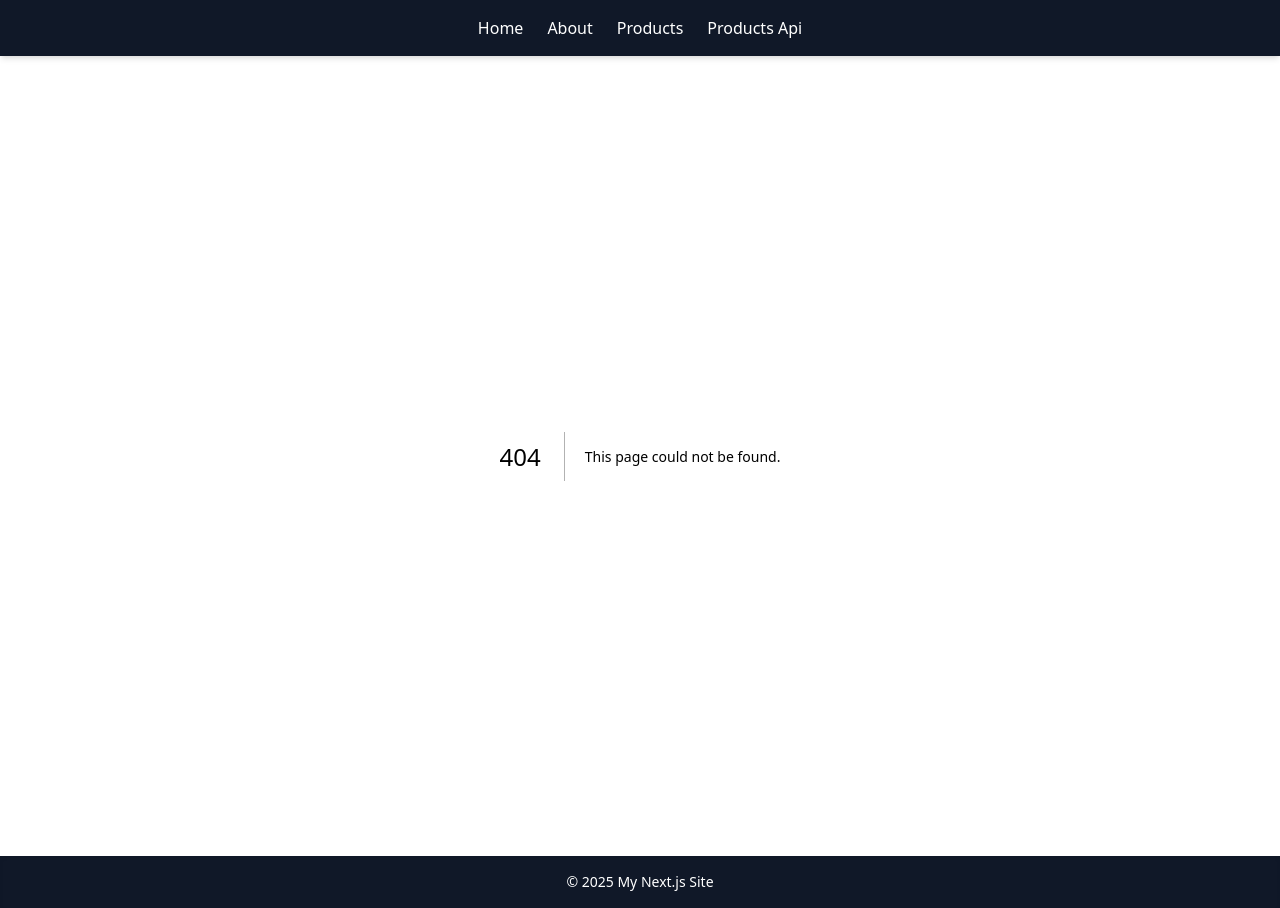
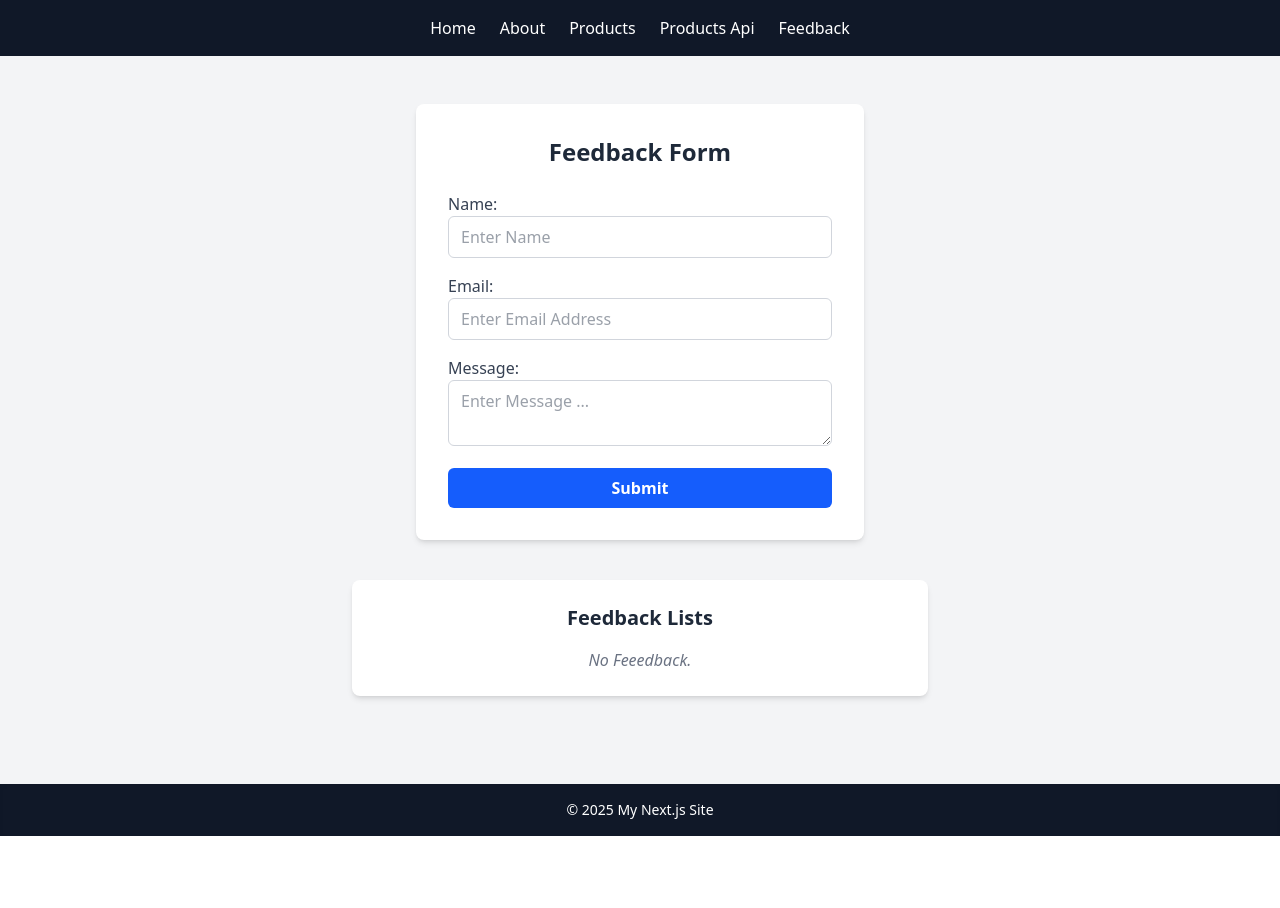
Before and after one commit to harshillencircle/NextJs-Concepts, a Next.js app: page /feedback in a window 1280 px wide. Before the commit this address had no page. After the commit the page ends 836 px from the top, so only its background shows below. Built offline with nearby package versions, Linux system fonts and the light colour scheme.

Commit message:
feat: Create a feedback form with fields, On submit, API Route, Display feedback

```diff
--- /dev/null
+++ b/app/action/feedbackaction.tsx
@@ -0,0 +1,27 @@
+"use server";
+
+import { revalidatePath } from "next/cache";
+import { feedbackStore } from "../data/feedbacks";
+
+export async function FeedbackAction(formdata: FormData) {
+    const name = formdata.get('name') as string;
+    const email = formdata.get('email') as string;
+    const message = formdata.get('message') as string;
+
+    if (!name || !email || !message) {
+        throw new Error("All Fields Are Required !!");
+    }
+
+    if (!email.includes('@') || !email.includes('.')) {
+        throw new Error("Invalid Email Address !!");
+    }
+
+    feedbackStore.push({
+        id: Date.now().toString(),
+        name,
+        email,
+        message,
+    });
+
+    revalidatePath('/feedback');
+}
--- /dev/null
+++ b/app/api/feedback/route.ts
@@ -0,0 +1,6 @@
+import { feedbackStore } from "@/app/data/feedbacks";
+import { NextResponse } from "next/server";
+
+export async function GET() {
+    return NextResponse.json(feedbackStore);
+}
--- a/app/components/Navbar.tsx
+++ b/app/components/Navbar.tsx
@@ -10,6 +10,7 @@ export default function Navbar() {
                 <Link href="/about">About</Link>
                 <Link href="/products">Products</Link>
                 <Link href="/productpage">Products Api</Link>
+                <Link href="/feedback">Feedback</Link>
             </nav>
         </div>
     )
--- /dev/null
+++ b/app/data/feedbacks.ts
@@ -0,0 +1 @@
+export const feedbackStore: { id: string; name: string; email: string; message: string }[] = [];
--- /dev/null
+++ b/app/feedback/page.tsx
@@ -0,0 +1,53 @@
+import { FeedbackAction } from "../action/feedbackaction";
+import { feedbackStore } from "../data/feedbacks";
+
+export default async function FeedbackForm() {
+    const feedbackList = feedbackStore;
+
+    return (
+        <section className="bg-gray-100 py-12 px-4">
+            <div className="max-w-md mx-auto bg-white rounded-lg shadow-md p-8">
+                <h2 className="text-2xl font-semibold text-gray-800 mb-6 text-center">Feedback Form</h2>
+                <div>
+                    <form action={FeedbackAction} className="space-y-4">
+                        <div>
+                            <label className="block text-gray-700 font-medium mb-1">Name:
+                                <input type="text" name="name" placeholder="Enter Name" required className="w-full border border-gray-300 rounded-md px-3 py-2 focus:outline-none focus:ring-2 focus:ring-blue-500" />
+                            </label>
+                        </div>
+                        <div>
+                            <label className="block text-gray-700 font-medium mb-1">Email:
+                                <input type="email" name="email" placeholder="Enter Email Address" required className="w-full border border-gray-300 rounded-md px-3 py-2 focus:outline-none focus:ring-2 focus:ring-blue-500" />
+                            </label>
+                        </div>
+                        <div>
+                            <label className="block text-gray-700 font-medium mb-1">Message:
+                                <textarea name="message" placeholder="Enter Message ..." required className="w-full border border-gray-300 rounded-md px-3 py-2 focus:outline-none focus:ring-2 focus:ring-blue-500" />
+                            </label>
+                        </div>
+                        <div className="text-center">
+                            <button className="w-full bg-blue-600 hover:bg-blue-700 text-white font-semibold py-2 px-4 rounded-md transition-colors" type="submit">Submit</button>
+                        </div>
+                    </form>
+                </div>
+            </div>
+            <div className="py-10 px-4">
+                <div className="max-w-xl mx-auto bg-white rounded-lg shadow-md p-6">
+                    <h3 className="text-xl font-semibold text-gray-800 mb-4 text-center">Feedback Lists</h3>
+                    <ul className="space-y-4">
+                        {feedbackList.length === 0 ? (
+                            <p className="text-gray-500 text-center italic">No Feeedback.</p>
+                        ) : (
+                            feedbackList.map((feedback) => (
+                                <li key={feedback.id} className="border border-gray-200 rounded-md p-4 hover:shadow-sm transition-shadow">
+                                    <p className="text-lg font-medium text-gray-800">{feedback.name}</p>
+                                    <p className="text-gray-600 mt-1">{feedback.message}</p>
+                                </li>
+                            ))
+                        )}
+                    </ul>
+                </div>
+            </div>
+        </section>
+    );
+}
```
